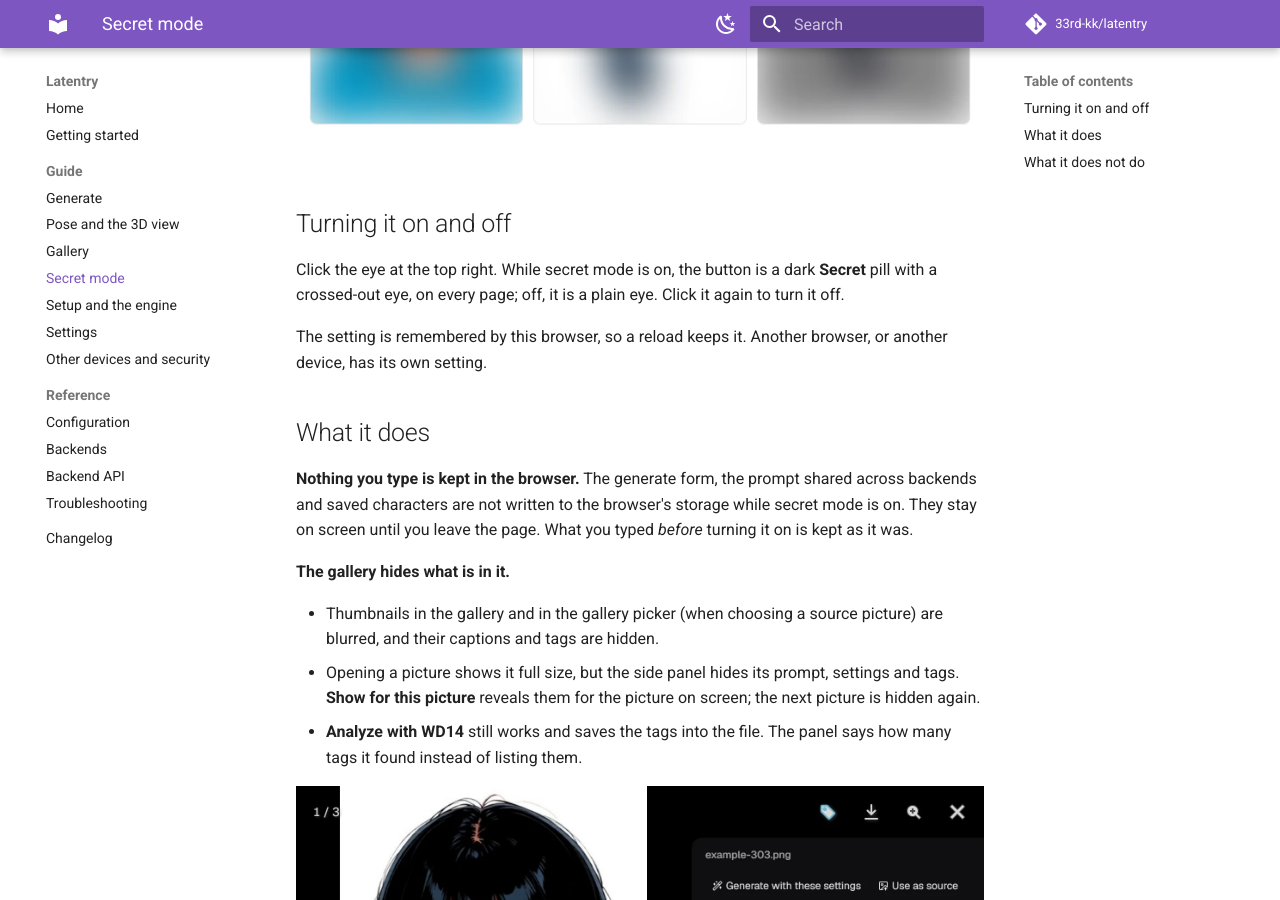
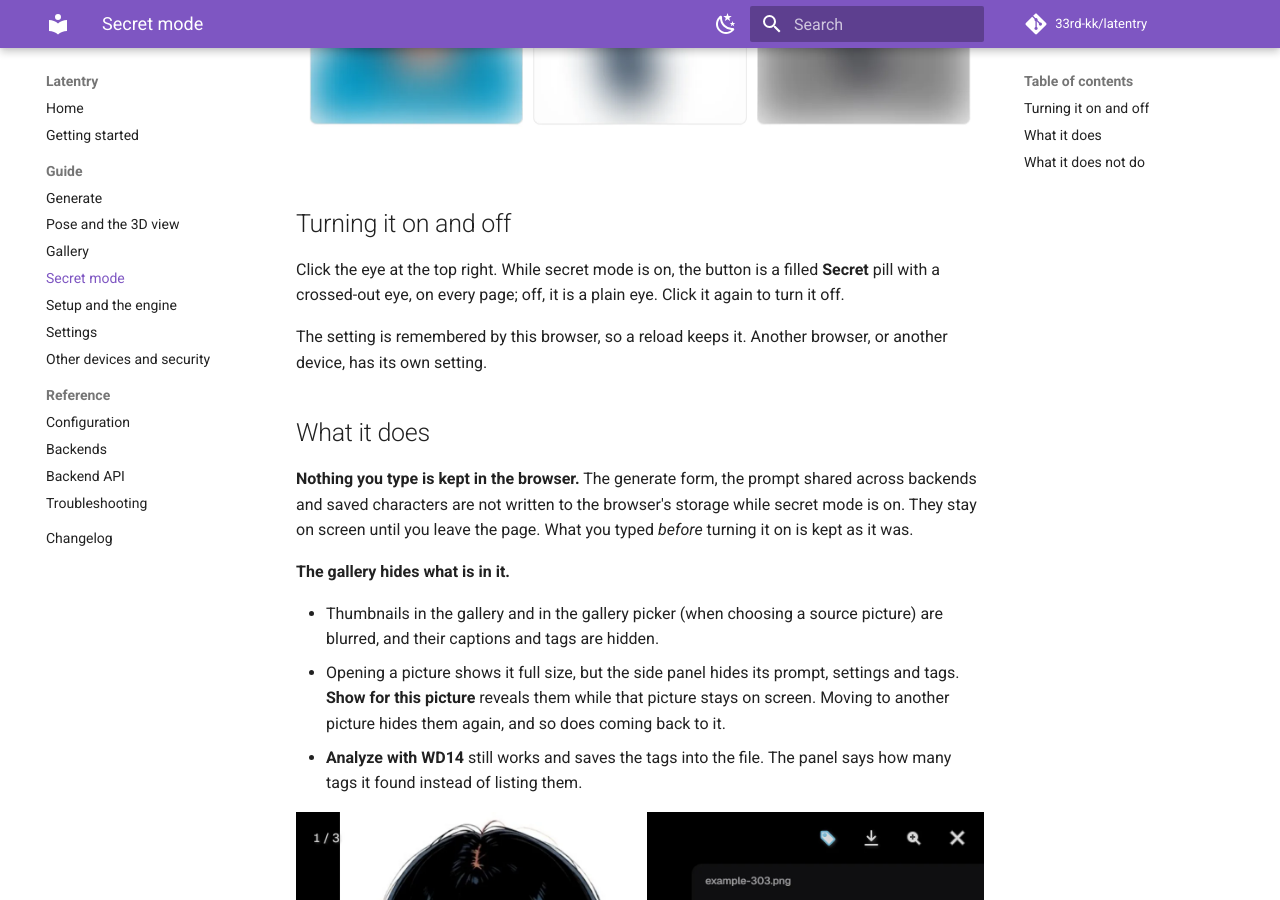
Before and after one commit to 33rd-kk/latentry, an MkDocs documentation site: the page built from docs/guide/secret-mode.md, in a window 1280 px wide and 900 px high, scrolled down 563 px. Built offline with MkDocs 1.6.1 and Material for MkDocs 9.7.7, drawn with Linux system fonts in a browser that asks for light colours; comment, search, counter and statistics services are not loaded.

Commit message:
Hide a revealed picture again when the viewer comes back to it (#9)
"Show for this picture" was remembered for that picture until the viewer
closed, so stepping to the next picture and back showed its prompt and
tags again. The reveal is now forgotten on every change of picture. The
manual says so, and calls the Secret pill filled rather than dark, which
it is not in the dark theme.

Co-authored-by: Claude Opus 5.5 <noreply@anthropic.com>

```diff
--- a/docs/guide/secret-mode.md
+++ b/docs/guide/secret-mode.md
@@ -10,7 +10,7 @@ shared. It is a setting of one browser, not a lock: read
 ## Turning it on and off
 
 Click the eye at the top right. While secret mode is on, the button is a
-dark **Secret** pill with a crossed-out eye, on every page; off, it is a
+filled **Secret** pill with a crossed-out eye, on every page; off, it is a
 plain eye. Click it again to turn it off.
 
 The setting is remembered by this browser, so a reload keeps it. Another
@@ -28,8 +28,9 @@ leave the page. What you typed *before* turning it on is kept as it was.
 - Thumbnails in the gallery and in the gallery picker (when choosing a
   source picture) are blurred, and their captions and tags are hidden.
 - Opening a picture shows it full size, but the side panel hides its
-  prompt, settings and tags. **Show for this picture** reveals them for the
-  picture on screen; the next picture is hidden again.
+  prompt, settings and tags. **Show for this picture** reveals them while
+  that picture stays on screen. Moving to another picture hides them again,
+  and so does coming back to it.
 - **Analyze with WD14** still works and saves the tags into the file. The
   panel says how many tags it found instead of listing them.
 
```
Also changed, not shown: CHANGELOG.md (+1 -1 lines), 1 other file.
